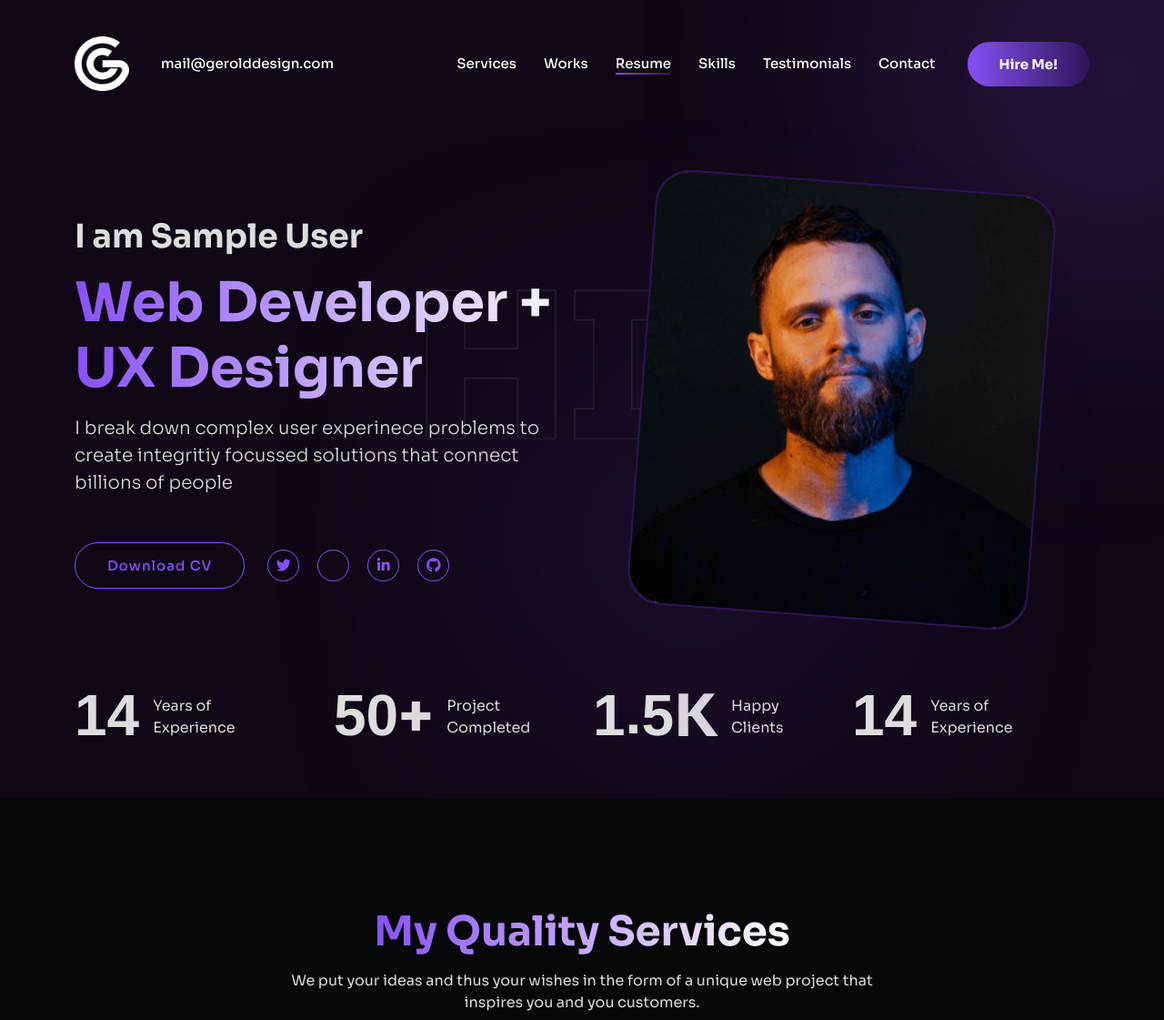
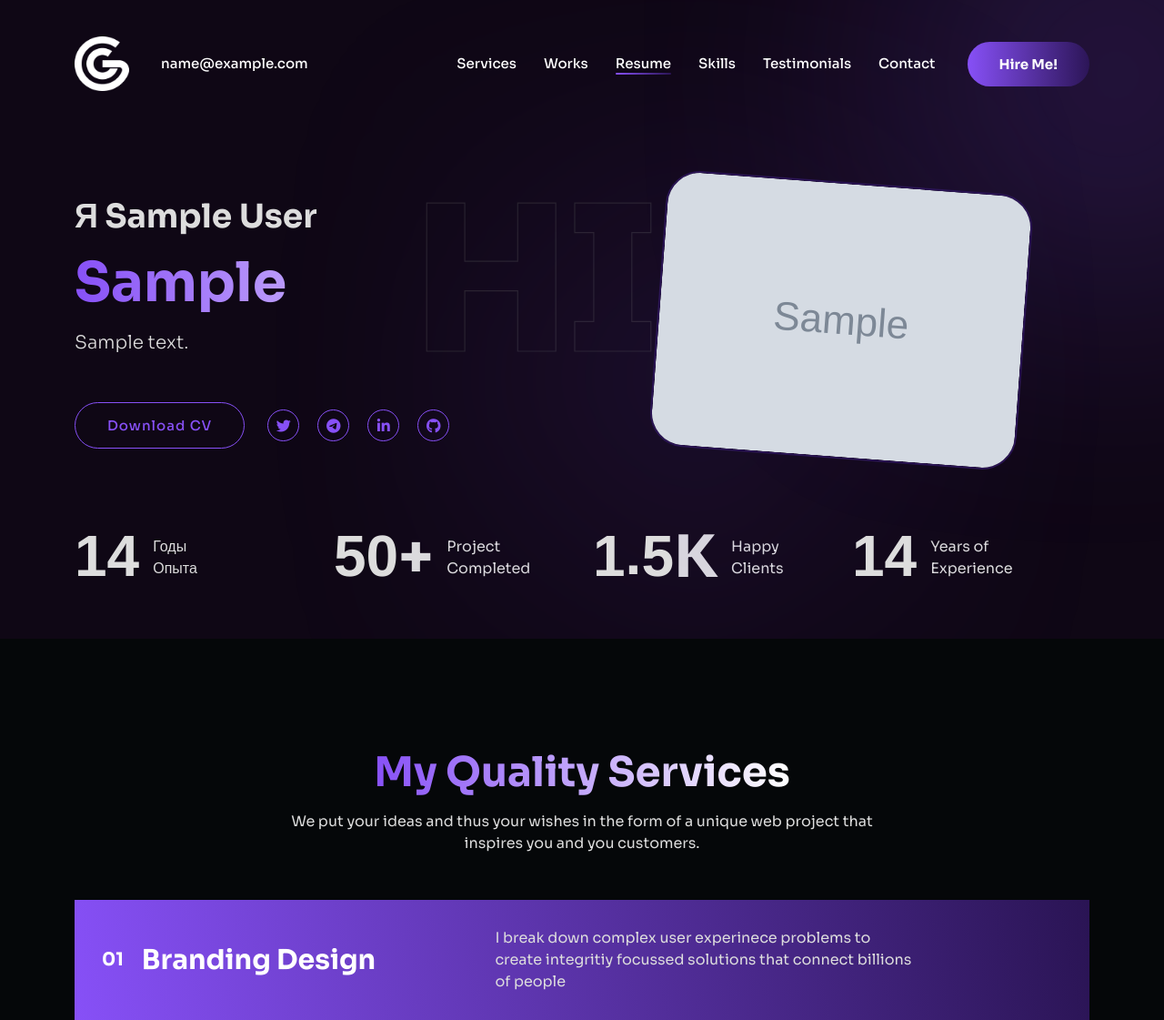
Before and after one commit to Mukhammed-Amin/KOne_4_2, a Django app: page / in a window 1280 px wide. Shown: the top 1121 px of the page at 91% size. Run offline with Django 5.2, Linux system fonts and the light colour scheme; tables that the repository leaves empty hold one stand-in row (values such as "Sample post"); grey boxes marked "Sample" are stand-in pictures; some libraries are stand-ins or nearby versions; some web fonts are replaced.

Commit message:
Lesson 3

```diff
--- a/apps/users/models.py
+++ b/apps/users/models.py
@@ -3,10 +3,17 @@ from django.db import models
 # Create your models here.
 class InfoUser(models.Model):
     name = models.CharField(max_length=255, verbose_name="Имя")
-
+    email = models.EmailField()
+    image = models.ImageField(upload_to='infouser/', verbose_name="Фотография")
+    work = models.CharField(max_length=255, verbose_name="Работа")
+    description = models.TextField(verbose_name="Описание")
+    twitter = models.URLField(verbose_name="Твиттер")
+    telegram = models.URLField(verbose_name="Телеграм")
+    linkedin = models.URLField(verbose_name="Линкед Ин")
+    github = models.URLField(verbose_name="Гитхаб")
 
     def __str__(self):
-        return self.name
+        return f"{self.id} / {self.name} / {self.email} / {self.work}"
 
     class Meta:
         verbose_name = "Информация о пользователе"
--- a/templates/index.html
+++ b/templates/index.html
@@ -75,7 +75,7 @@
 
                     <div class="header-info-list d-none d-md-inline-block">
                         <ul class="ul-reset">
-                            <li><a href="mailto:mail@gerolddesign.com">mail@gerolddesign.com</a></li>
+                            <li><a href="mailto:{{ infouser.email }}">{{ infouser.email }}</a></li>
                         </ul>
                     </div>
 
@@ -121,7 +121,7 @@
 
                     <div class="header-info-list d-none d-md-inline-block">
                         <ul class="ul-reset">
-                            <li><a href="mailto:mail@gerolddesign.com">mail@gerolddesign.com</a></li>
+                            <li><a href="mailto:{{ infouser.email }}">{{ infouser.email }}</a></li>
                         </ul>
                     </div>
 
@@ -170,31 +170,30 @@
                 <div class="row align-items-center">
                     <div class="col-md-6">
                         <div class="hero-content-box">
-                            <span class="hero-sub-title">I am {{ infouser.name}}</span>
-                            <h1 class="hero-title">Web Developer +<br>UX Designer
+                            <span class="hero-sub-title">Я {{ infouser.name }}</span>
+                            <h1 class="hero-title">{{ infouser.work }}
                             </h1>
 
                             <div class="hero-image-box d-md-none text-center">
                                 <img src="{% static 'assets/img/hero/me.png' %}" alt="">
                             </div>
 
-                            <p class="lead">I break down complex user experinece
-                                problems to create integritiy focussed solutions that connect billions of people</p>
+                            <p class="lead">{{ infouser.description }}</p>
                             <div class="button-box d-flex flex-wrap align-items-center">
                                 <a href="#" class="btn tj-btn-secondary">Download
                                     CV</a>
                                 <ul class="ul-reset social-icons">
-                                    <li><a href="#"><i class="fa-brands fa-twitter"></i></a></li>
-                                    <li><a href="#"><i class="fa-light fa-basketball"></i></a></li>
-                                    <li><a href="#"><i class="fa-brands fa-linkedin-in"></i></a></li>
-                                    <li><a href="#"><i class="fa-brands fa-github"></i></a></li>
+                                    <li><a href="{{ infouser.twitter }}"><i class="fa-brands fa-twitter"></i></a></li>
+                                    <li><a href="{{ infouser.telegram }}"><i class="fa-brands fa-telegram"></i></a></li>
+                                    <li><a href="{{ infouser.linkedin }}"><i class="fa-brands fa-linkedin-in"></i></a></li>
+                                    <li><a href="{{ infouser.github }}"><i class="fa-brands fa-github"></i></a></li>
                                 </ul>
                             </div>
                         </div>
                     </div>
                     <div class="col-md-6 d-none d-md-block">
                         <div class="hero-image-box text-center">
-                            <img src="{% static 'assets/img/hero/me.png' %}" alt="">
+                            <img src="{{ infouser.image.url }}" alt="">
                         </div>
                     </div>
                 </div>
@@ -203,8 +202,8 @@
                     <div class="row">
                         <div class="col-6 col-lg-3">
                             <div class="funfact-item d-flex flex-column flex-sm-row flex-wrap align-items-center">
-                                <div class="number"><span class="odometer" data-count="14">0</span></div>
-                                <div class="text">Years of <br>Experience</div>
+                                <div class="number"><span class="odometer" data-count="14">1</span></div>
+                                <div class="text">Годы <br>Опыта</div>
                             </div>
                         </div>
                         <div class="col-6 col-lg-3">
```
Also changed, not shown: apps/users/migrations/0007_alter_infouser_options_infouser_description_and_more.py (added), apps/users/migrations/0008_infouser_email.py (added).
